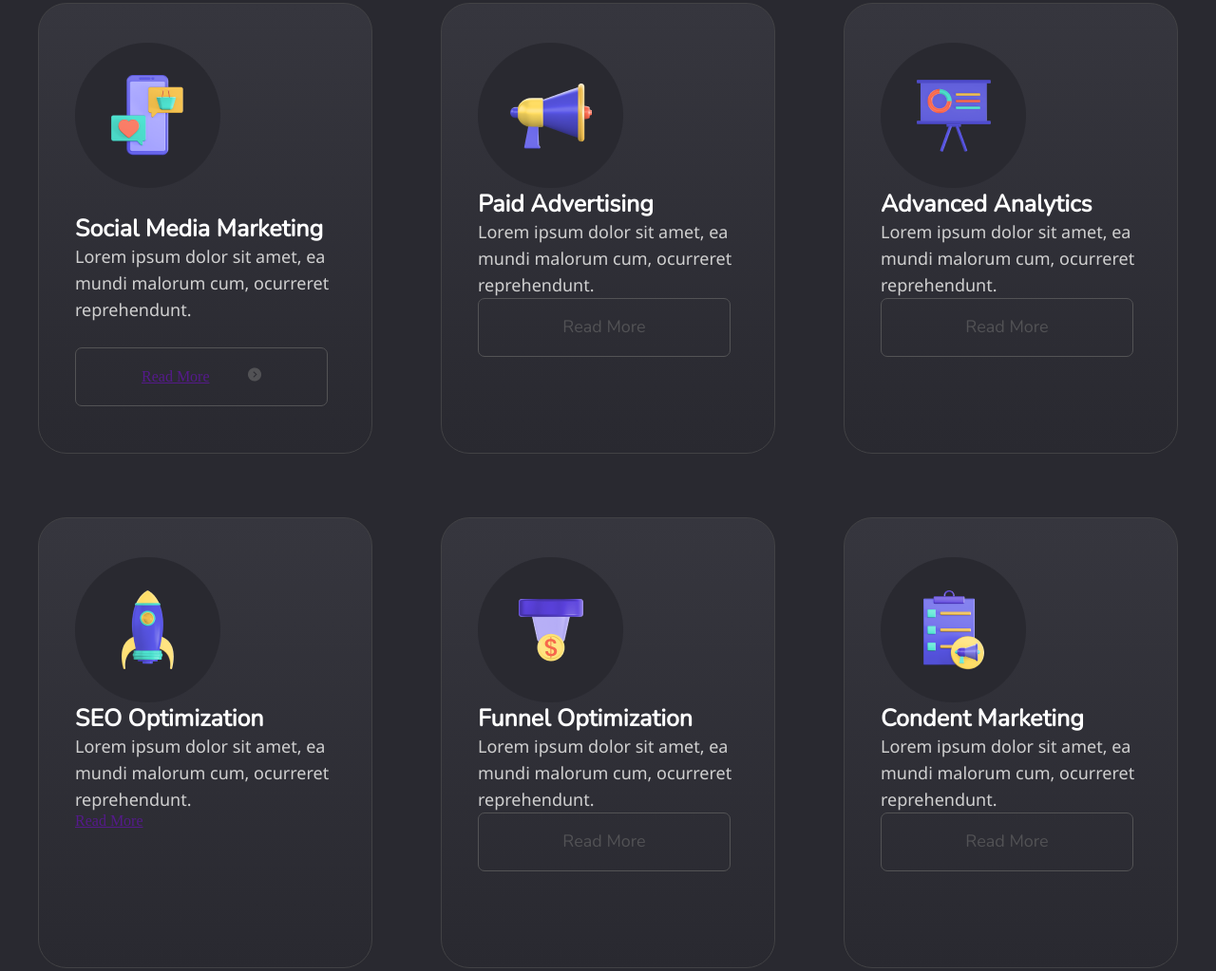
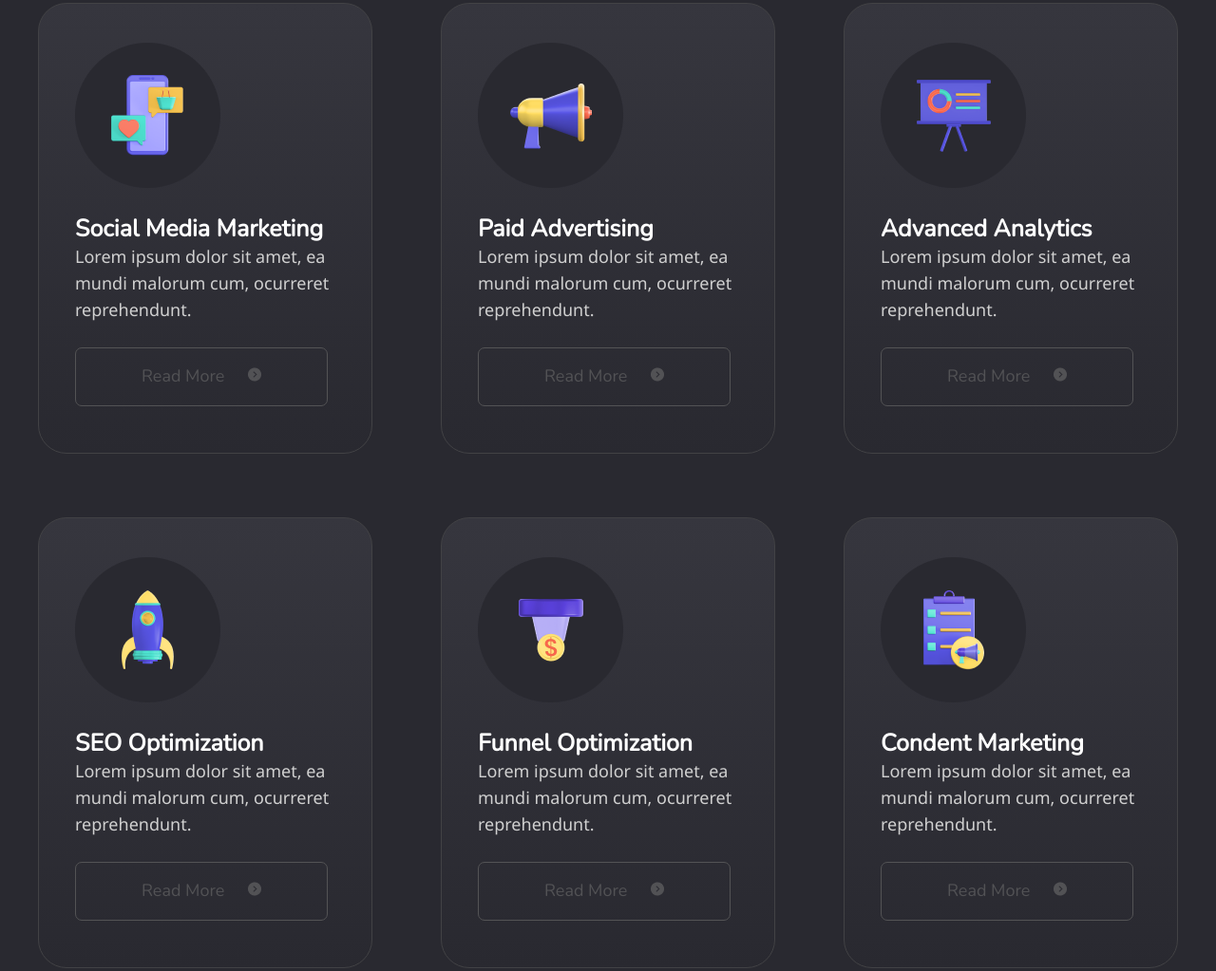
Before and after one commit to Gkamashidze/N10, a plain HTML site: page index.html in a window 1280 px wide. Shown: the part 1425-2448 px from the top of the page at 95% size. Drawn offline with Linux system fonts and the light colour scheme.

Commit message:
განახლება 1.4

```diff
--- a/index.html
+++ b/index.html
@@ -146,7 +146,7 @@ line-height: 110.5%;">High-impact services to take your business to the next lev
 
                             <div class="box1_link">
                                 <div class="box1_link_div1">
-                                    <div>
+                                    <div class="div1_a">
                                         <a href="">Read More</a>
                                     </div>
                                     <div>
@@ -172,8 +172,16 @@ line-height: 110.5%;">High-impact services to take your business to the next lev
                             </div>
 
                             <div class="box2_link">
-                                <a href="">Read More</a>
+                                <div class="box2_link_div2">
+                                    <div class="div2_a">
+                                        <a href="">Read More</a>
+                                    </div>
+                                    <div>
+                                        <img src="./src/img/Vectorarrow.png" alt="">
+                                    </div>
+                                </div>
                             </div>
+
                         </div>
                     </div>
 
@@ -191,8 +199,16 @@ line-height: 110.5%;">High-impact services to take your business to the next lev
                             </div>
 
                             <div class="box3_link">
-                                <a href="">Read More</a>
+                                <div class="box3_link_div3">
+                                    <div class="div3_a">
+                                        <a href="">Read More</a>
+                                    </div>
+                                    <div>
+                                        <img src="./src/img/Vectorarrow.png" alt="">
+                                    </div>
+                                </div>
                             </div>
+
                         </div>
 
                     </div>
@@ -212,9 +228,17 @@ line-height: 110.5%;">High-impact services to take your business to the next lev
                                 <p>Lorem ipsum dolor sit amet, ea mundi malorum cum, ocurreret reprehendunt. </p>
                             </div>
 
-                            <div class="box1_link">
-                                <a href="">Read More</a>
+                            <div class="box4_link">
+                                <div class="box4_link_div4">
+                                    <div class="div4_a">
+                                        <a href="">Read More</a>
+                                    </div>
+                                    <div>
+                                        <img src="./src/img/Vectorarrow.png" alt="">
+                                    </div>
+                                </div>
                             </div>
+
                         </div>
                     </div>
 
@@ -230,9 +254,17 @@ line-height: 110.5%;">High-impact services to take your business to the next lev
                                 <p>Lorem ipsum dolor sit amet, ea mundi malorum cum, ocurreret reprehendunt. </p>
                             </div>
 
-                            <div class="box2_link">
-                                <a href="">Read More</a>
+                            <div class="box5_link">
+                                <div class="box5_link_div5">
+                                    <div class="div5_a">
+                                        <a href="">Read More</a>
+                                    </div>
+                                    <div>
+                                        <img src="./src/img/Vectorarrow.png" alt="">
+                                    </div>
+                                </div>
                             </div>
+
                         </div>
                     </div>
 
@@ -248,8 +280,15 @@ line-height: 110.5%;">High-impact services to take your business to the next lev
                                 <p>Lorem ipsum dolor sit amet, ea mundi malorum cum, ocurreret reprehendunt. </p>
                             </div>
 
-                            <div class="box3_link">
-                                <a href="">Read More</a>
+                            <div class="box6_link">
+                                <div class="box6_link_div6">
+                                    <div class="div6_a">
+                                        <a href="">Read More</a>
+                                    </div>
+                                    <div>
+                                        <img src="./src/img/Vectorarrow.png" alt="">
+                                    </div>
+                                </div>
                             </div>
 
                         </div>
--- a/style.css
+++ b/style.css
@@ -160,21 +160,29 @@ li a {
     width: 182px;
     height: 64px;
 
-    background: #292930;
     border-radius: 7px;
 
     display: flex;
     justify-content: center;
     align-items: center;
 
+    border: 1.5px solid #292930;
+
+}
+
+.banner_button1:hover {
+    background: #292930;
 }
 
 .banner_button1 a {
-    color: #FFFFFF;
-
+    color: #292930;
     text-decoration: none;
 
     font-family: nunito;
+}
+
+.banner_button1> a:hover{
+    color: #FFFFFF;
 }
 
 .banner_button2 {
@@ -190,11 +198,20 @@ li a {
     border: 1.5px solid #292930;
 }
 
+.banner_button2:hover {
+    background: #292930;
+}
+
 .banner_button2 a {
     color: #292930;
     text-decoration: none;
 
     font-family: nunito;
+}
+
+.banner_button2 a:hover {
+    color: #FFFFFF;
+
 }
 
 .section2 {
@@ -316,6 +333,106 @@ li a {
     align-items: center;
 }
 
+.div1_a>a {
+    font-family: nunito;
+    font-weight: 500;
+    font-size: 18px;
+    line-height: 160%;
+    color: #525255;
+
+    text-decoration: none;
+}
+
+.box2_link_div2 {
+    display: flex;
+    justify-content: space-between;
+    width: 126px;
+    height: 27px;
+    align-items: center;
+}
+
+.div2_a>a {
+    font-family: nunito;
+    font-weight: 500;
+    font-size: 18px;
+    line-height: 160%;
+    color: #525255;
+
+    text-decoration: none;
+}
+
+.box3_link_div3 {
+    display: flex;
+    justify-content: space-between;
+    width: 126px;
+    height: 27px;
+    align-items: center;
+}
+
+.div3_a>a {
+    font-family: nunito;
+    font-weight: 500;
+    font-size: 18px;
+    line-height: 160%;
+    color: #525255;
+
+    text-decoration: none;
+}
+
+.box4_link_div4 {
+    display: flex;
+    justify-content: space-between;
+    width: 126px;
+    height: 27px;
+    align-items: center;
+}
+
+.div4_a>a {
+    font-family: nunito;
+    font-weight: 500;
+    font-size: 18px;
+    line-height: 160%;
+    color: #525255;
+
+    text-decoration: none;
+}
+
+.box5_link_div5 {
+    display: flex;
+    justify-content: space-between;
+    width: 126px;
+    height: 27px;
+    align-items: center;
+}
+
+.div5_a>a {
+    font-family: nunito;
+    font-weight: 500;
+    font-size: 18px;
+    line-height: 160%;
+    color: #525255;
+
+    text-decoration: none;
+}
+
+.box6_link_div6 {
+    display: flex;
+    justify-content: space-between;
+    width: 126px;
+    height: 27px;
+    align-items: center;
+}
+
+.div6_a>a {
+    font-family: nunito;
+    font-weight: 500;
+    font-size: 18px;
+    line-height: 160%;
+    color: #525255;
+
+    text-decoration: none;
+}
+
 .section2_services_row1 .box1 .box1_content .box1_link>a {
     font-family: nunito;
     font-weight: 500;
@@ -388,18 +505,7 @@ li a {
     color: #292930;
 }
 
-/* .section2_services_row2 .box1 .box1_content .box1_link {
-    width: 266px;
-    height: 62px;
-    border: 1px solid #535355;
-    border-radius: 7px;
-
-    display: flex;
-    justify-content: center;
-    align-items: center;
-} */
-
-.section2_services_row2 .box2 .box2_content .box2_link {
+.section2_services_row2 .box1 .box1_content .box4_link {
     width: 266px;
     height: 62px;
     border: 1px solid #535355;
@@ -409,6 +515,44 @@ li a {
     justify-content: center;
     align-items: center;
 }
+
+.section2_services_row2 .box1 .box1_content .box4_link:hover {
+    background: #FFDC60;
+}
+
+.section2_services_row2 .box1 .box1_content .box4_link>a:hover {
+    color: #292930;
+}
+
+.section2_services_row2 .box2 .box2_content .box5_link {
+    width: 266px;
+    height: 62px;
+    border: 1px solid #535355;
+    border-radius: 7px;
+
+    display: flex;
+    justify-content: center;
+    align-items: center;
+}
+
+.section2_services_row2 .box2 .box2_content .box5_link:hover {
+    background: #FFDC60;
+}
+
+.section2_services_row2 .box2 .box2_content .box5_link>a:hover {
+    color: #292930;
+
+}
+
+.section2_services_row2 .box3 .box3_content .box6_link:hover {
+    background: #FFDC60;
+}
+
+.section2_services_row2 .box3 .box3_content .box6_link>a:hover {
+    color: #292930;
+}
+
+
 
 .section2_services_row2 .box2 .box2_content .box2_link:hover {
     background: #FFDC60;
@@ -428,7 +572,7 @@ li a {
     color: #292930;
 }
 
-.section2_services_row2 .box3 .box3_content .box3_link {
+.section2_services_row2 .box3 .box3_content .box6_link {
     width: 266px;
     height: 62px;
     border: 1px solid #535355;
@@ -485,16 +629,21 @@ li a {
     justify-content: center;
 }
 
-.box2 .box2_content {
+.section2_services_row1 .box2 {
+    padding-top: 41px;
+}
+
+.section2_services_row1 .box2 .box2_content {
     display: flex;
     flex-direction: column;
     align-items: flex-start;
     width: 274px;
     height: 393px;
+    gap: 26px;
+
+}
 
 
-    padding-top: 41px;
-}
 
 .box2 h2 {
     color: #FFFFFF;
@@ -530,15 +679,19 @@ li a {
     justify-content: center;
 }
 
-.box3 .box3_content {
+.section2_services_row1 .box3 {
+    padding-top: 41px;
+}
+
+.section2_services_row1 .box3 .box3_content {
     display: flex;
     flex-direction: column;
     align-items: flex-start;
     width: 274px;
     height: 393px;
-    /* gap: 26px; */
+    gap: 26px;
 
-    padding-top: 41px;
+    /* padding-top: 41px; */
 }
 
 .box3 h2 {
@@ -575,6 +728,9 @@ li a {
     border: 1px solid #424245;
     border-radius: 30px;
 
+    padding-top: 41px;
+
+
     display: flex;
     justify-content: center;
 }
@@ -585,9 +741,8 @@ li a {
     align-items: flex-start;
     width: 274px;
     height: 393px;
-    /* gap: 26px; */
+    gap: 26px;
 
-    padding-top: 41px;
 }
 
 .section2_services_row2 .box2 {
@@ -600,6 +755,18 @@ li a {
 
     display: flex;
     justify-content: center;
+
+    padding-top: 41px;
+}
+
+.section2_services_row2 .box2 .box2_content {
+    display: flex;
+    flex-direction: column;
+    align-items: flex-start;
+    width: 274px;
+    height: 393px;
+    gap: 26px;
+
 }
 
 
@@ -614,6 +781,18 @@ li a {
 
     display: flex;
     justify-content: center;
+
+    padding-top: 41px;
+}
+
+.section2_services_row2 .box3 .box3_content {
+    display: flex;
+    flex-direction: column;
+    align-items: flex-start;
+    width: 274px;
+    height: 393px;
+    gap: 26px;
+
 }
 
 .section2_box {
@@ -708,7 +887,7 @@ li a {
 .price_options_box1_content_header {
     display: flex;
     flex-direction: row;
-    align-items: flex-start;
+    align-items: center;
     gap: 34px;
     width: 279.14px;
     height: 94px;
@@ -887,6 +1066,7 @@ li a {
 
 .price_options_box3_content_header {
     display: flex;
+    align-items: center;
 }
 
 .price_options_box3_content {
```
